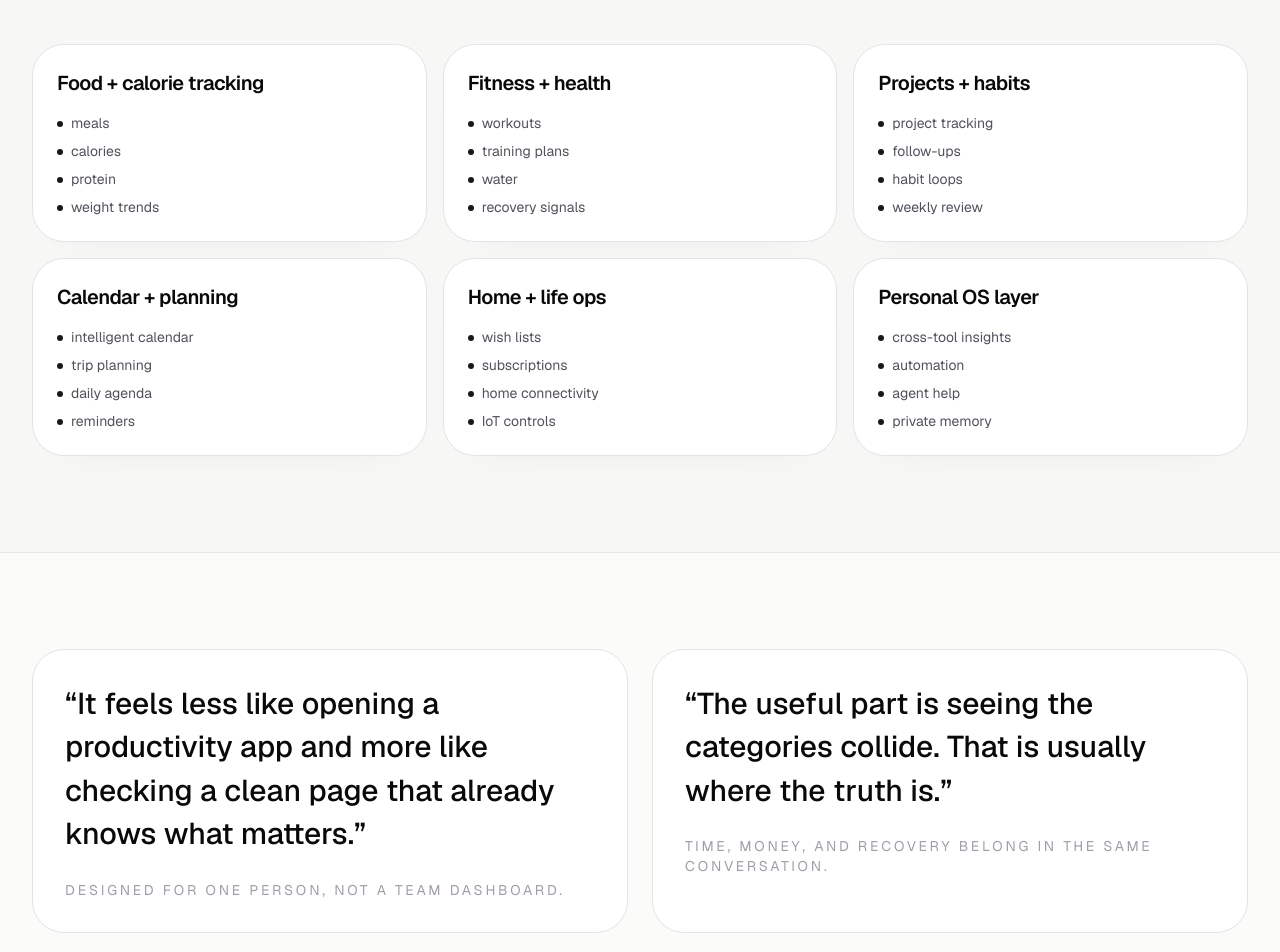
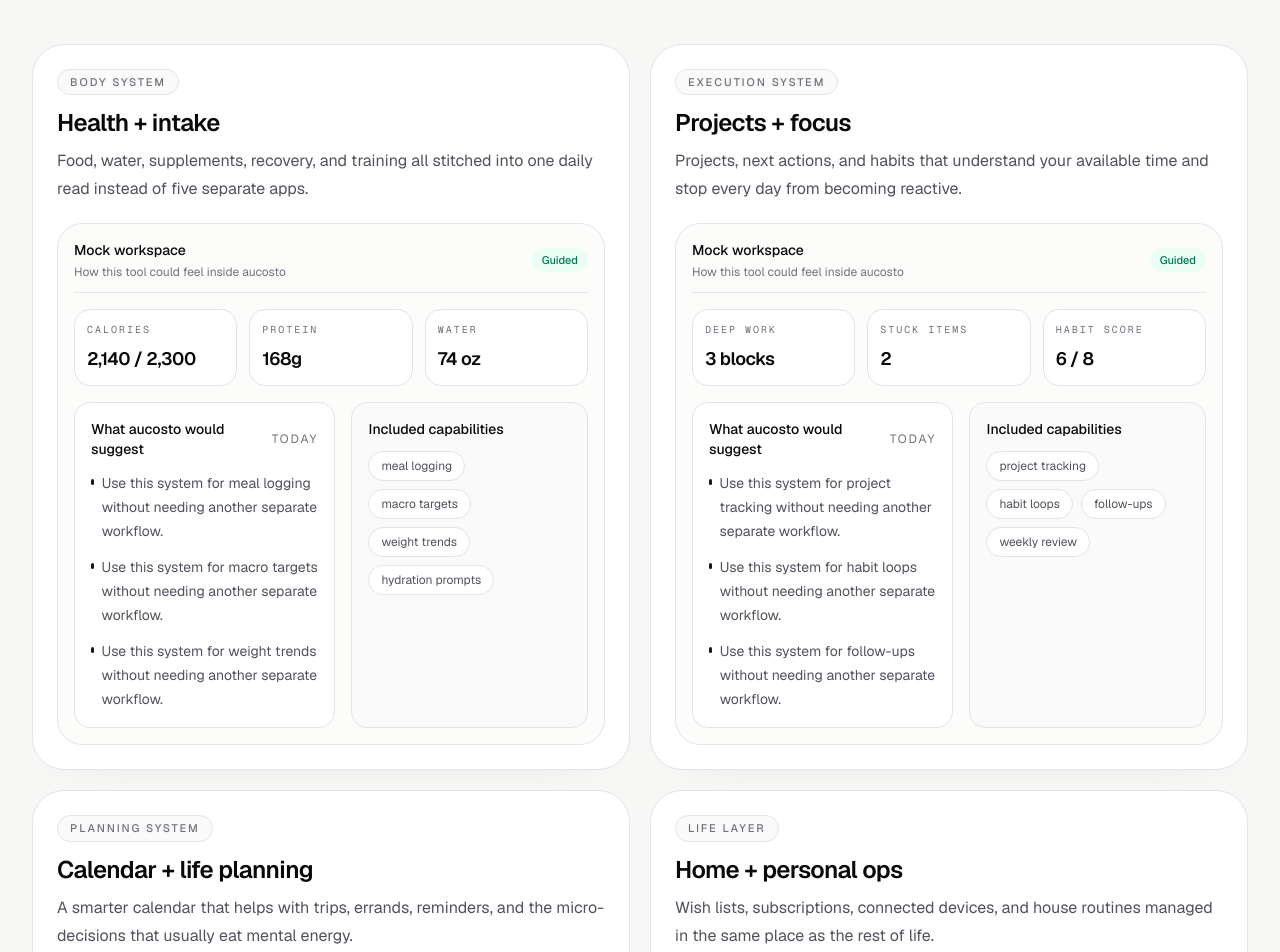
Before and after one commit to joshuaaduarte/aucosto, a Next.js app: page / in a window 1280 px wide. Shown: the part 3180-4132 px from the top of the page. Built offline with nearby package versions, Linux system fonts and the light colour scheme.

Commit message:
Add richer mock tool surfaces to landing page

```diff
--- a/src/app/page.tsx
+++ b/src/app/page.tsx
@@ -68,28 +68,48 @@
 
 const futureTools = [
   {
-    title: "Food + calorie tracking",
-    items: ["meals", "calories", "protein", "weight trends"],
+    title: "Health + intake",
+    summary: "Food, water, supplements, recovery, and training all stitched into one daily read instead of five separate apps.",
+    badge: "Body system",
+    metrics: [
+      { label: "Calories", value: "2,140 / 2,300" },
+      { label: "Protein", value: "168g" },
+      { label: "Water", value: "74 oz" },
+    ],
+    items: ["meal logging", "macro targets", "weight trends", "hydration prompts"],
   },
   {
-    title: "Fitness + health",
-    items: ["workouts", "training plans", "water", "recovery signals"],
+    title: "Projects + focus",
+    summary: "Projects, next actions, and habits that understand your available time and stop every day from becoming reactive.",
+    badge: "Execution system",
+    metrics: [
+      { label: "Deep work", value: "3 blocks" },
+      { label: "Stuck items", value: "2" },
+      { label: "Habit score", value: "6 / 8" },
+    ],
+    items: ["project tracking", "habit loops", "follow-ups", "weekly review"],
   },
   {
-    title: "Projects + habits",
-    items: ["project tracking", "follow-ups", "habit loops", "weekly review"],
+    title: "Calendar + life planning",
+    summary: "A smarter calendar that helps with trips, errands, reminders, and the micro-decisions that usually eat mental energy.",
+    badge: "Planning system",
+    metrics: [
+      { label: "Conflicts", value: "1" },
+      { label: "Travel prep", value: "4 tasks" },
+      { label: "Errands", value: "Grouped by route" },
+    ],
+    items: ["trip planning", "intelligent agenda", "packing lists", "context-aware reminders"],
   },
   {
-    title: "Calendar + planning",
-    items: ["intelligent calendar", "trip planning", "daily agenda", "reminders"],
-  },
-  {
-    title: "Home + life ops",
-    items: ["wish lists", "subscriptions", "home connectivity", "IoT controls"],
-  },
-  {
-    title: "Personal OS layer",
-    items: ["cross-tool insights", "automation", "agent help", "private memory"],
+    title: "Home + personal ops",
+    summary: "Wish lists, subscriptions, connected devices, and house routines managed in the same place as the rest of life.",
+    badge: "Life layer",
+    metrics: [
+      { label: "Home", value: "Doors locked" },
+      { label: "Subscriptions", value: "$74 / mo" },
+      { label: "Wishlist", value: "8 tracked" },
+    ],
+    items: ["home connectivity", "IoT controls", "wishlist tracking", "subscription cleanup"],
   },
 ];
 
@@ -303,18 +323,65 @@
             </p>
           </div>
 
-          <div className="mt-10 grid gap-4 md:grid-cols-2 xl:grid-cols-3">
+          <div className="mt-10 grid gap-5 xl:grid-cols-2">
             {futureTools.map((tool) => (
-              <article key={tool.title} className="rounded-[2rem] border border-zinc-200 bg-white p-6 shadow-[0_16px_50px_-40px_rgba(24,24,27,0.14)]">
-                <p className="text-xl font-semibold tracking-tight text-zinc-950">{tool.title}</p>
-                <ul className="mt-4 space-y-2 text-sm text-zinc-600">
-                  {tool.items.map((item) => (
-                    <li key={item} className="flex gap-2">
-                      <span className="mt-2 h-1.5 w-1.5 rounded-full bg-zinc-900" />
-                      <span>{item}</span>
-                    </li>
-                  ))}
-                </ul>
+              <article key={tool.title} className="rounded-[2rem] border border-zinc-200 bg-white p-5 shadow-[0_16px_50px_-40px_rgba(24,24,27,0.14)] sm:p-6">
+                <div className="flex flex-wrap items-start justify-between gap-3">
+                  <div className="max-w-xl">
+                    <span className="inline-flex rounded-full border border-zinc-200 bg-zinc-50 px-3 py-1 text-[11px] font-medium uppercase tracking-[0.18em] text-zinc-500">
+                      {tool.badge}
+                    </span>
+                    <h3 className="mt-3 text-2xl font-semibold tracking-tight text-zinc-950">{tool.title}</h3>
+                    <p className="mt-2 text-sm leading-7 text-zinc-600 sm:text-base">{tool.summary}</p>
+                  </div>
+                </div>
+
+                <div className="mt-5 rounded-[1.6rem] border border-zinc-200 bg-[#fcfcfb] p-4">
+                  <div className="flex items-center justify-between gap-3 border-b border-zinc-200 pb-3">
+                    <div>
+                      <p className="text-sm font-medium text-zinc-950">Mock workspace</p>
+                      <p className="mt-1 text-xs text-zinc-500">How this tool could feel inside aucosto</p>
+                    </div>
+                    <span className="rounded-full bg-emerald-50 px-2.5 py-1 text-[11px] font-medium text-emerald-700">Guided</span>
+                  </div>
+
+                  <div className="mt-4 grid gap-3 sm:grid-cols-3">
+                    {tool.metrics.map((metric) => (
+                      <div key={metric.label} className="rounded-2xl border border-zinc-200 bg-white p-3">
+                        <p className="font-mono text-[10px] uppercase tracking-[0.2em] text-zinc-500">{metric.label}</p>
+                        <p className="mt-2 text-lg font-semibold tracking-tight text-zinc-950">{metric.value}</p>
+                      </div>
+                    ))}
+                  </div>
+
+                  <div className="mt-4 grid gap-4 lg:grid-cols-[1.05fr_0.95fr]">
+                    <div className="rounded-2xl border border-zinc-200 bg-white p-4">
+                      <div className="flex items-center justify-between gap-3">
+                        <p className="text-sm font-medium text-zinc-950">What aucosto would suggest</p>
+                        <span className="text-xs uppercase tracking-[0.16em] text-zinc-500">Today</span>
+                      </div>
+                      <ul className="mt-3 space-y-3 text-sm leading-6 text-zinc-600">
+                        {tool.items.slice(0, 3).map((item) => (
+                          <li key={item} className="flex gap-2">
+                            <span className="mt-2 h-1.5 w-1.5 rounded-full bg-zinc-900" />
+                            <span>Use this system for {item} without needing another separate workflow.</span>
+                          </li>
+                        ))}
+                      </ul>
+                    </div>
+
+                    <div className="rounded-2xl border border-zinc-200 bg-zinc-50 p-4">
+                      <p className="text-sm font-medium text-zinc-950">Included capabilities</p>
+                      <div className="mt-3 flex flex-wrap gap-2">
+                        {tool.items.map((item) => (
+                          <span key={item} className="rounded-full border border-zinc-200 bg-white px-3 py-1.5 text-xs text-zinc-600">
+                            {item}
+                          </span>
+                        ))}
+                      </div>
+                    </div>
+                  </div>
+                </div>
               </article>
             ))}
           </div>
```
